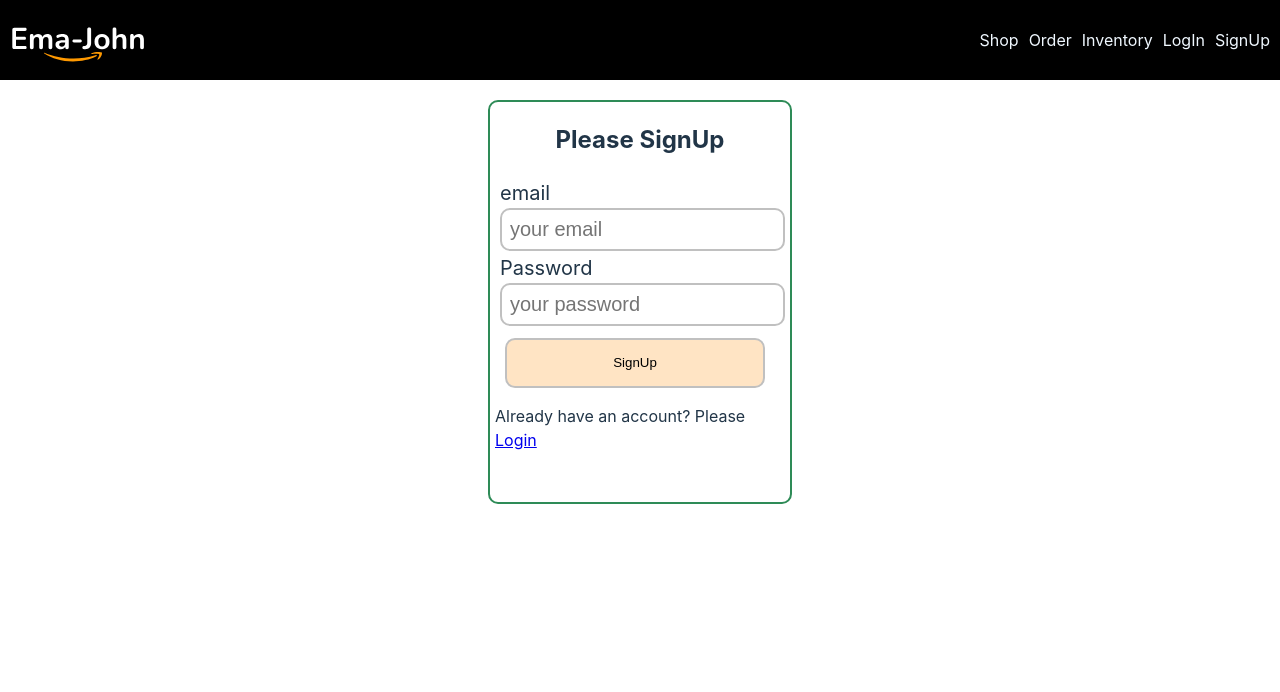
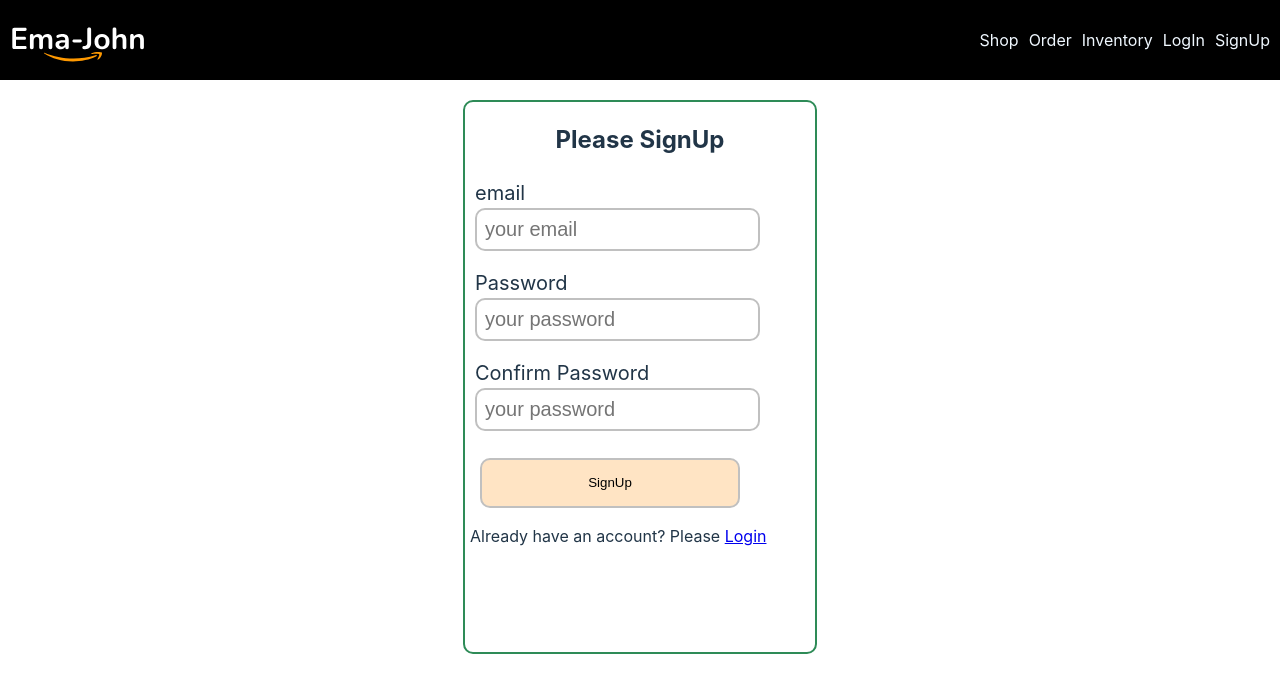
Before and after one commit to Himlaoy/ema-practice-private-61, a React (Vite) app: page /signup in a window 1280 px wide. Shown: the top 692 px of the page. Built offline with nearby package versions, Linux system fonts and the light colour scheme.

Commit message:
getOut done

```diff
--- a/src/components/Header/Header.jsx
+++ b/src/components/Header/Header.jsx
@@ -1,9 +1,21 @@
-import React from 'react';
+import React, { useContext } from 'react';
 import './Header.css'
 import logo from '../../images/Logo.svg'
 import { Link } from 'react-router-dom';
+import { AuthContext } from '../Provider/AuthProvider';
 
 const Header = () => {
+
+    const {user, logOut} = useContext(AuthContext)
+
+    const getOut=()=>{
+        logOut()
+        .then(()=>{ })
+        .catch(error=>{
+            console.log(error.message)
+        })
+    }
+
     return (
         <nav className='Header'>
             <img src={logo} alt="" />
@@ -13,6 +25,10 @@ const Header = () => {
                 <Link to="/inventory">Inventory</Link>
                 <Link to="/Login">LogIn</Link>
                 <Link to="/signup">SignUp</Link>
+
+                {
+                    user && <span>{user.email} <button onClick={getOut}>SignUot</button></span>
+                }
             </div>
 
         </nav>
--- a/src/components/Login/Longin.jsx
+++ b/src/components/Login/Longin.jsx
@@ -1,7 +1,13 @@
-import React from 'react';
+import React, { useContext, useEffect, useState } from 'react';
 import { Link } from 'react-router-dom';
+import { AuthContext } from '../Provider/AuthProvider';
+import { onAuthStateChanged } from 'firebase/auth';
 
 const Longin = () => {
+    const {loginUser} = useContext(AuthContext)
+    const [error, setError] = useState()
+    const [success, setSuccess] = useState()
+
 
     const handleSubmit=(event)=>{
         event.preventDefault()
@@ -9,6 +15,20 @@ const Longin = () => {
         const email = form.email.value
         const password = form.password.value
         console.log(email, password)
+
+        loginUser(email, password)
+        .then(result=>{
+            const loggedUser = result.user
+            console.log(loggedUser)
+            setSuccess('Login successfully')
+            setError('')
+        })
+        .catch(error=>{
+            setError(error.message)
+            setSuccess('')
+        })
+
+
     }
 
     return (
@@ -26,6 +46,8 @@ const Longin = () => {
                 <input className='btn-submit' type="submit" value="Login" />
             </form>
             <p className='space'>Don't have an account? Please <Link to="/signup">SignUp</Link></p>
+            <p className='error'>{error}</p>
+            <p className='success'>{success}</p>
         </div>
     );
 };
--- /dev/null
+++ b/src/components/Provider/AuthProvider.jsx
@@ -0,0 +1,40 @@
+import React, { createContext, useState } from 'react';
+import app from '../../firebase/firebase.config';
+import {createUserWithEmailAndPassword, getAuth, signInWithEmailAndPassword, signOut} from 'firebase/auth'
+
+
+export const AuthContext = createContext(null)
+
+const auth = getAuth(app)
+
+const AuthProvider = ({children}) => {
+    const [user, setUser] = useState()
+
+    const createUser=(email, password)=>{
+       return createUserWithEmailAndPassword(auth, email, password)
+    }
+
+    const loginUser=(email, password)=>{
+        return signInWithEmailAndPassword(auth, email, password)
+    }
+
+    const logOut=()=>{
+        signOut(auth)
+    }
+
+    const userInfo= {
+        user,
+        createUser,
+        loginUser,
+        logOut,
+    }
+
+
+    return (
+        <AuthContext.Provider value={userInfo}>
+            {children}
+        </AuthContext.Provider>
+    );
+};
+
+export default AuthProvider;
--- a/src/components/SignUp/SignUp.css
+++ b/src/components/SignUp/SignUp.css
@@ -1,7 +1,7 @@
 .form-container{
     margin: 20px auto;
-    height: 400px;
-    width: 300px;
+    height: 550px;
+    width: 350px;
     border: 2px solid seagreen;
     border-radius: 10px;
 
@@ -19,7 +19,7 @@
 .form-control{
     width: 200px;
     height: 50px;
-    margin-bottom: 25px;
+    margin-bottom: 40px;
     padding-left: 10px;
 }
 
@@ -45,3 +45,19 @@
 .space{
     margin-left: 5px;
 }
+
+
+.error{
+    font-size: 20px;
+    color: brown;
+    padding-left: 3px;
+    padding-bottom: 10px;
+}
+
+.success {
+
+    font-size: 20px;
+    color: seagreen;
+    padding-left: 3px;
+    padding-bottom: 10px;
+}
--- a/src/components/SignUp/SignUp.jsx
+++ b/src/components/SignUp/SignUp.jsx
@@ -1,12 +1,57 @@
-import React from 'react';
+import React, { useContext, useState } from 'react';
 import './SignUp.css'
 import { Link } from 'react-router-dom';
+import { AuthContext } from '../Provider/AuthProvider';
 
 const SignUp = () => {
+    const [error, setError] = useState()
+    const [success, setSuccess] = useState()
+
+    const {createUser} = useContext(AuthContext)
+
+
+
+    const handleSignUp =(event)=>{
+
+        event.preventDefault()
+        const form = event.target
+        const email = form.email.value
+        const password = form.password.value
+        const confirm = form.confirm.value
+        console.log(email, password, confirm)
+
+        setError('')
+        if(password !== confirm){
+            setError('Your password did not match')
+            return
+        }
+        else if(password.length< 6){
+            setError('Pass code should be in more than six or larger')
+            return
+        }
+
+        createUser(email, password)
+        .then(result=>{
+            const loggedUser = result.user
+            console.log(loggedUser)
+            setError('')
+            setSuccess('logged in successfully')
+        })
+        .catch(error=>{
+            setError(error.message)
+            setSuccess('')
+        })
+
+
+
+
+
+    }
+
     return (
         <div className='form-container'>
             <h2 className='title-container'>Please SignUp</h2>
-            <form >
+            <form onSubmit={handleSignUp}>
                 <div className='form-control'>
                     <label htmlFor="email">email</label>
                     <input type="email" name="email" required id="email" placeholder='your email' />
@@ -15,9 +60,15 @@ const SignUp = () => {
                     <label htmlFor="password">Password</label>
                     <input type="password" name="password" required id="password" placeholder='your password' />
                 </div>
+                <div className='form-control'>
+                    <label htmlFor="confirm">Confirm Password</label>
+                    <input type="password" name="confirm" required id="" placeholder='your password' />
+                </div>
                 <input className='btn-submit' type="submit" value="SignUp" />
             </form>
             <p className='space'>Already have an account? Please <Link to="/login">Login</Link></p>
+            <p className='error to'>{error}</p>
+            <p className='success to'>{success}</p>
         </div>
     );
 };
```
Also changed, not shown: src/main.jsx (+10 -7 lines).
